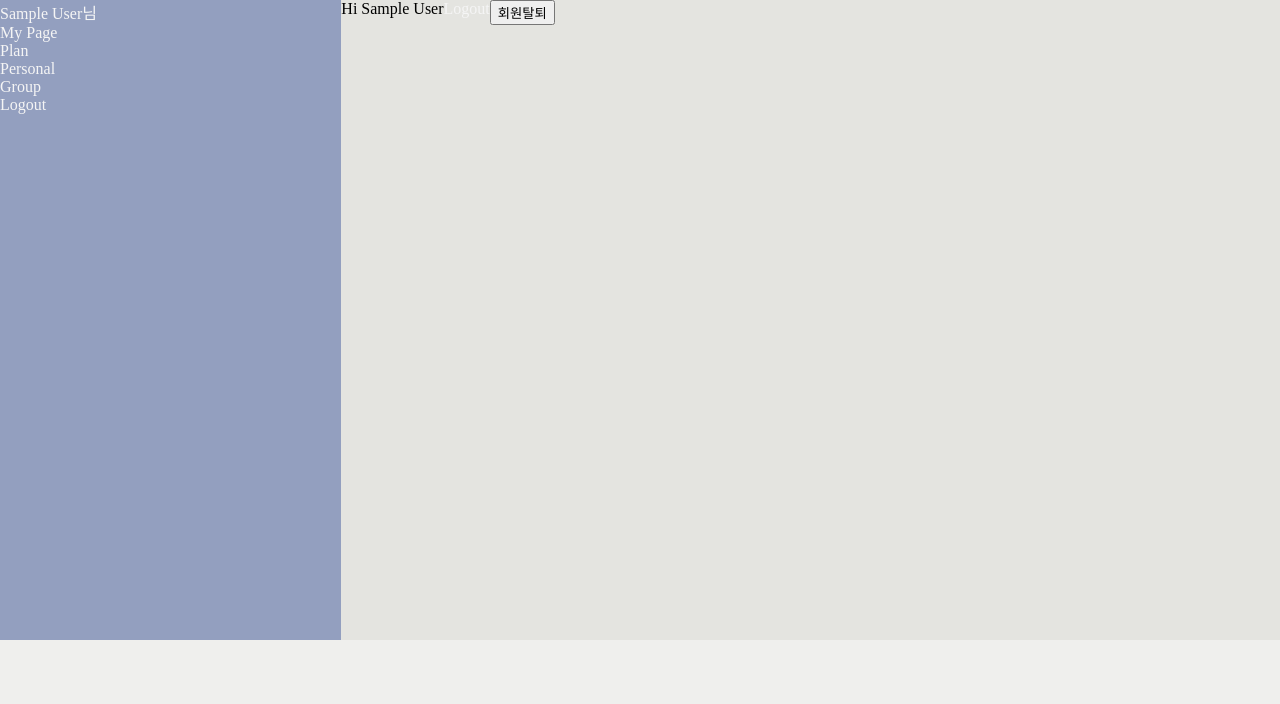
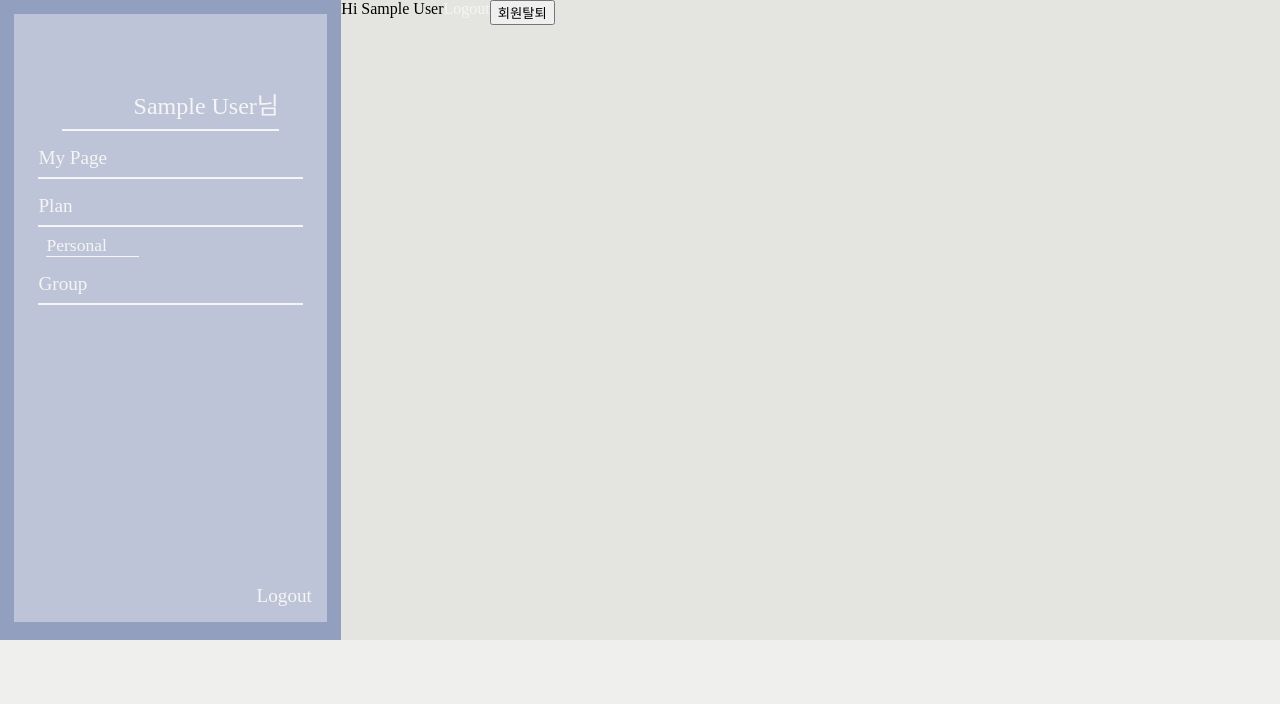
Before and after one commit to Tjdnjs/2022-H-UP-J-and-S-, a Flask app: page /user/ in a window 1280 px wide. Shown: the part 96-800 px from the top of the page. Run offline with Flask 2, Linux system fonts and the light colour scheme; the visitor is signed in with stand-in values (Sample User, id 1); data that the repository does not hold is empty.

Commit message:
menubar accordion

```diff
--- a/static/css/menubar.css
+++ b/static/css/menubar.css
@@ -68,5 +68,32 @@
 .list{
   list-style: none;
   margin: .2rem 0;
-  padding: .2rem;
+  padding: .2rem 0;
 }
+input[id=personal]{
+  display: none;
+}
+input[id=personal] + label{
+  display: inline-block;
+  font-size: 1.1rem;
+  margin-left: 2rem;
+  margin-top: .5rem;
+  padding-right: 2rem;
+  cursor: pointer;
+  border-bottom: solid 1px whitesmoke;
+}
+input[id=personal] + label + div{
+  overflow: hidden;
+  height: 0;
+  display: block;
+  align-items: center;
+  transition: all .3s;
+}
+input[id=personal]+ label+ div li{
+  display: block;
+  margin-left: 3rem;
+  padding: 0.1rem 0 .1rem 0;
+}
+input[id=personal]:checked + label + div{
+  height: 240px;
+}
--- a/templates/login.html
+++ b/templates/login.html
@@ -19,22 +19,42 @@
     <aside>
       <section id="menubar">
         {% if not current_user.is_authenticated %}
-          <div><a href="/user">로그인</a>을 해주세요.</div>
-          <a href="../user/mypage">My Page</a><br>
-          <a>Plan</a><br>
-          <a>Personal</a><br>
-          <a>Group</a><br>
-          <div><a href="/user">login</a> / <a href="../user/register">Sign up</a></div>
+          <div class="menubarblock">
+            <div class="ldes"><a href="/user">로그인</a>을 해주세요.</div>
+            <div class="mdes"><a class="mypage" href="../user/mypage">My Page</a><br></div>
+            <div class="mdes"><a class="plan">Plan</a><br></div>
+            <div class="mdes"><a class="personal">Personal</a><br></div>
+            <div class="mdes"><a class="group">Group</a><br></div>
+            <div id="loginsignup"><a href="/user">login</a> / <a href="../user/register">Sign up</a></div>
+          </div>
 
         {% else %}
-          <div>{{current_user.name}}님</div>
-          <a href="../user/mypage">My Page</a><br>
-          <a>Plan</a><br>
-          <a>Personal</a><br>
-          <a>Group</a><br>
-          <a href="../user/logout">Logout</a>
+        <div class="menubarblock">
+            <div class="ldes" id="name">{{current_user.name}}님</div>
+            <div class="mdes"><a class="mypage" href="../user/mypage">My Page</a><br></div>
+            <div class="mdes"><a id="plan">Plan</a><br></div>
+            <input type="checkbox" name="accordion" id="personal">
+            <label for=personal>Personal</label>
+            <div>
+              {% if cate %}
+              {% for i in cate %}
+                <li class="list"><a href="{{i[2]}}">{{i[2]}}</a></li>
+              {% endfor %}
+              {% endif %}
+
+              <!-- <div id = "create" ></div> -->
+              <!-- <input type="button" value="생성" onclick="addInput();" /> -->
+              <!-- <input type="button" value="취소" onclick="deleteInput();"/> -->
+            <form id="category" action = "plan/create" method="post">
+              <input id="categorytext" type="text" name = "cate" placeholder = "카테고리 생성">
+              <input id="cate_button" type="submit" value="완료"/>
+            </form>
+            </div>
+            <div class="mdes"><a class="group">Group</a><br></div>
+            <a id="logout" href="../user/logout">Logout</a>
+          </div>
         {% endif %}
-
+        <!-- <script src="../static/js/create_catetory.js"></script> -->
       </section>
     </aside>
     <main>
```
Also changed, not shown: static/js/menuslide.js (deleted, +0 -8 lines), templates/index.html (+5 -5 lines), templates/mypage.html (+33 -13 lines), templates/signin.html (+34 -12 lines).
